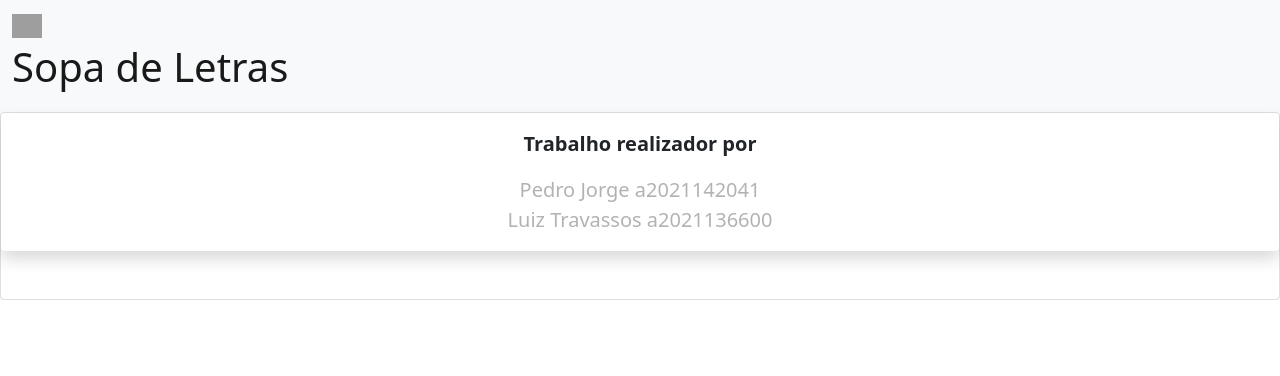
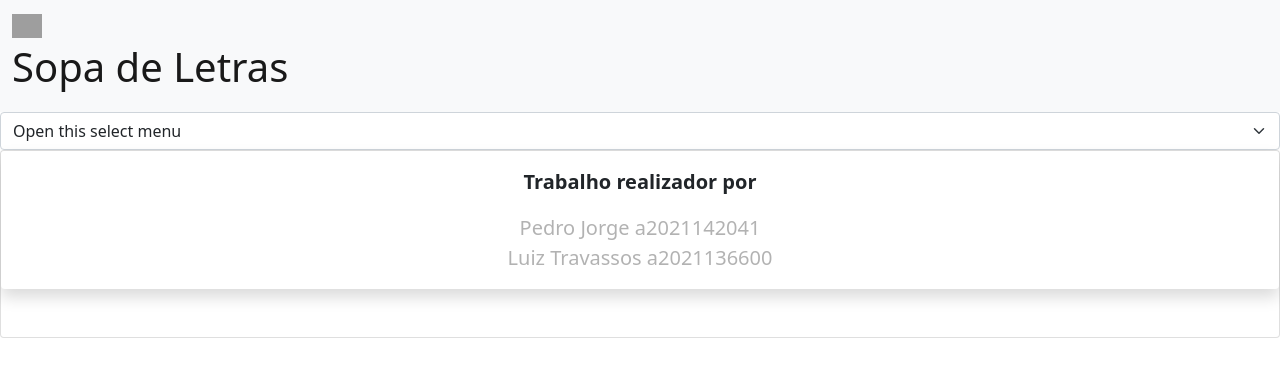
Before and after one commit to pedrojorge188/Word-Search-Puzzle-ReactJS, a React (Create React App) app: page / in a window 1280 px wide. Shown: the top 376 px of the page. Built offline with nearby package versions, Linux system fonts and the light colour scheme; grey boxes are pictures that could not be loaded.

Commit message:
route compontent SelectGame

```diff
--- a/src/App.js
+++ b/src/App.js
@@ -3,12 +3,14 @@
 import Header from "./components/header/Header";
 
 import {Footer} from "./components/route"
+import {SelectGame} from "./components/route"
 
 function App() {
   return (
     <div id="container">
       <React.StrictMode>
         <Header/>
+        <SelectGame/>
         <Footer />
       </React.StrictMode>
     </div>
--- a/src/components/route.js
+++ b/src/components/route.js
@@ -1 +1,2 @@
 export {default as Footer} from "./footer/footer"
+export {default as SelectGame} from "./select-game/select-game"
--- /dev/null
+++ b/src/components/select-game/select-game.jsx
@@ -0,0 +1,16 @@
+import React from "react";
+import "./select-game.css"
+
+function SelectGame(){
+    return(
+        <select className="form-select" aria-label="Default select example">
+        <option selected>Open this select menu</option>
+        <option value={1}>One</option>
+        <option value={2}>Two</option>
+        <option value={3}>Three</option>
+      </select>
+    )
+
+}
+
+export default SelectGame;
```
Also changed, not shown: src/components/select-game/select-game.css (added).
